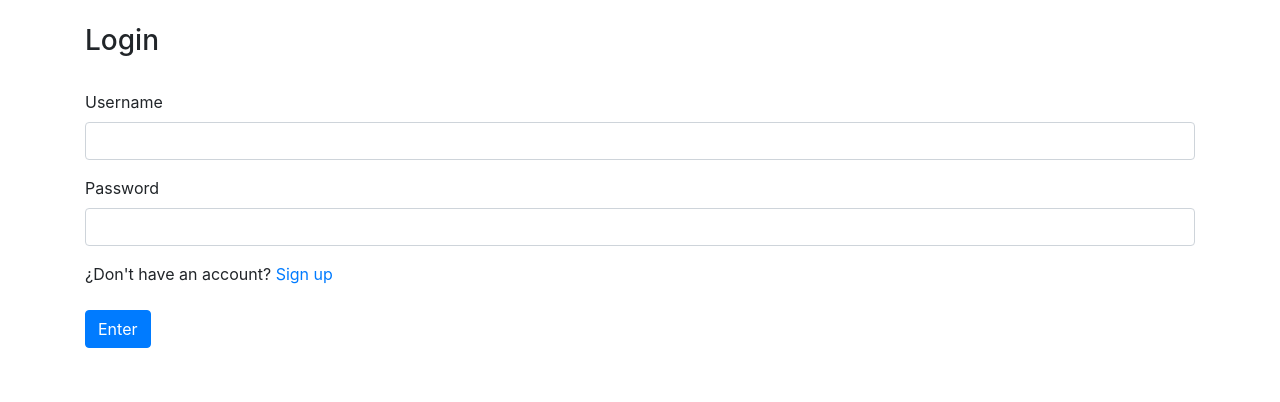
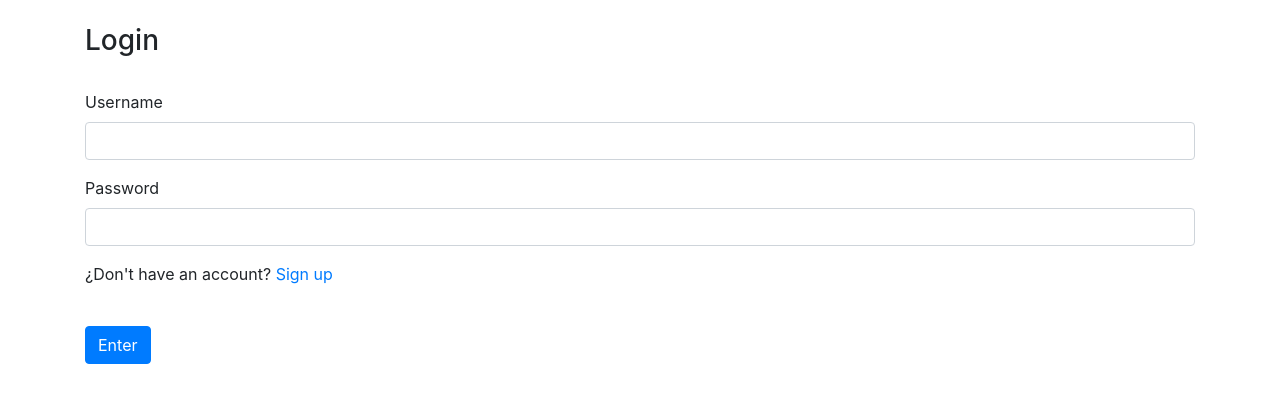
Before and after one commit to diegosalasmartinez/organizer, a React (Create React App) app: page / in a window 1280 px wide. Shown: the top 402 px of the page. Built offline with nearby package versions, Linux system fonts and the light colour scheme.

Commit message:
login updated

```diff
--- a/src/pages/Login/Login.js
+++ b/src/pages/Login/Login.js
@@ -1,6 +1,13 @@
 import React, { Component } from 'react'
+import { Link } from 'react-router-dom'
+
+import Container from 'react-bootstrap/Container';
+import Form from 'react-bootstrap/Form';
+import Alert from 'react-bootstrap/Alert';
+import Button from 'react-bootstrap/Button';
+
+
 import axios from 'axios';
-import { Link } from 'react-router-dom'
 import Cookies from 'universal-cookie'
 
 require('dotenv').config();
@@ -51,30 +58,29 @@ export default class Login extends Component {
 
     render() {
         return (
-            <div className="container">
+            <Container>
                 <br></br>
                 <h3>Login</h3>
                 <br></br>
-                <form onSubmit={this.login}>
-                    <div className="form-group">
-                        <label htmlFor="usernameInput">Username</label>
-                        <input type="text" required className="form-control" id="usernameInput" name="username" value={this.state.username} onChange={this.handleChange} />
-                    </div>
-                    <div className="form-group">
-                        <label htmlFor="passwordInput">Password</label>
-                        <input type="password" required className="form-control" id="passwordInput" name="password" value={this.state.password} onChange={this.handleChange} />
-                    </div>
-                    {this.state.userFailed && <p style={{color: "red"}}>User and password don't match</p>}
-                    <div>
-                        ¿Don't have an account?<span> </span>
+                <Form>
+                    <Form.Group controlId="usernameInput">
+                        <Form.Label>Username</Form.Label>
+                        <Form.Control type="text" required name="username" value={this.state.username} onChange={this.handleChange} />
+                    </Form.Group>
+                    <Form.Group controlId="passwordInput">
+                        <Form.Label>Password</Form.Label>
+                        <Form.Control type="password" required name="password" value={this.state.password} onChange={this.handleChange} />
+                    </Form.Group>
+                    {this.state.userFailed && <Alert variant={'danger'}>User and password don't match!</Alert>}
+                    <p>¿Don't have an account?<span> </span>
                         <Link to="./register-user">Sign up</Link>
-                    </div>
+                    </p>
                     <br></br>
-                    <div className="form-group">
-                        <input type="submit" value="Enter" className="btn btn-primary" />
-                    </div>
-                </form>
-            </div>
+                    <Button variant="primary" type="submit" onClick={this.login}>
+                        Enter
+                    </Button>
+                </Form>
+            </Container>
         )
     }
 }
```
